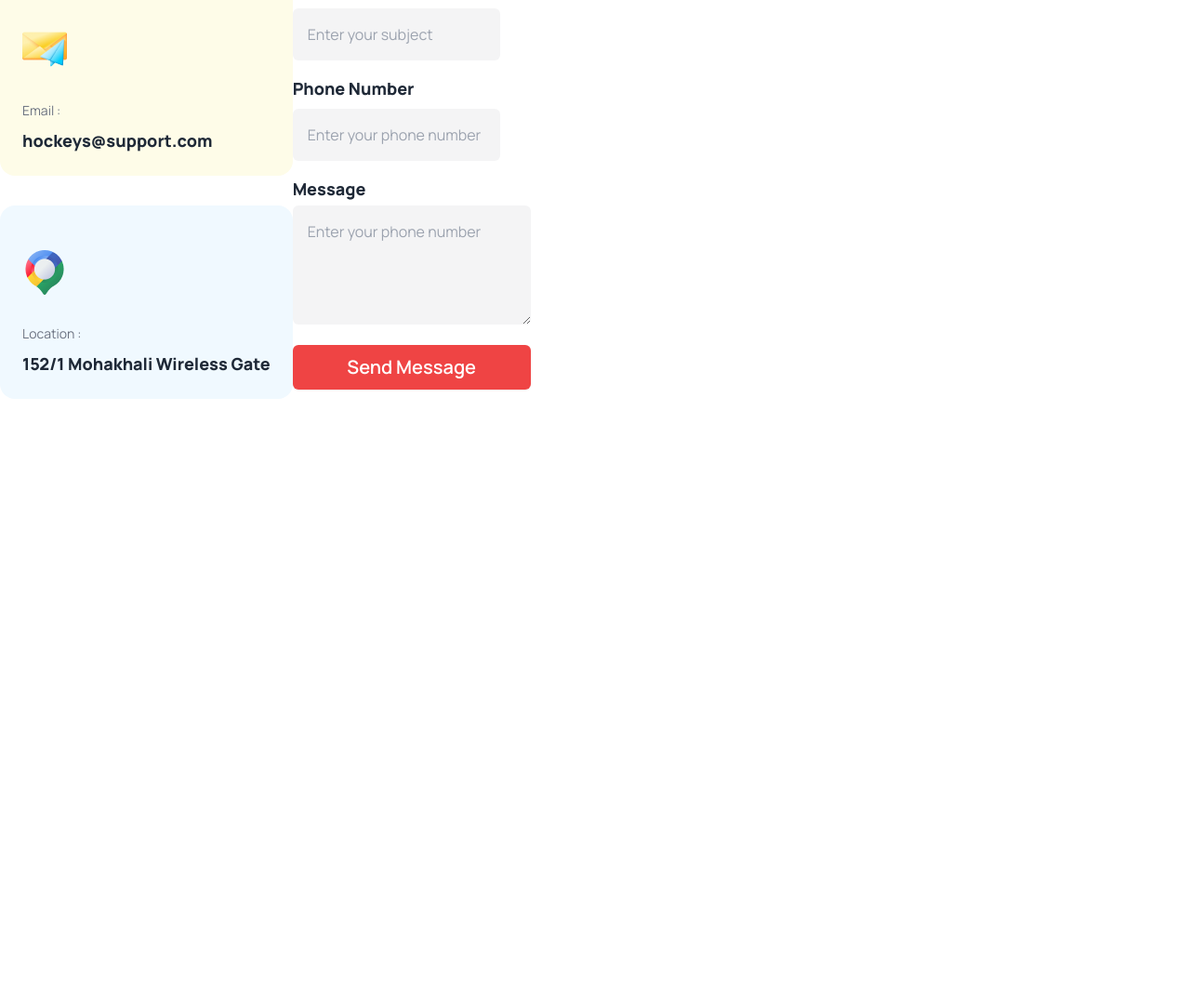
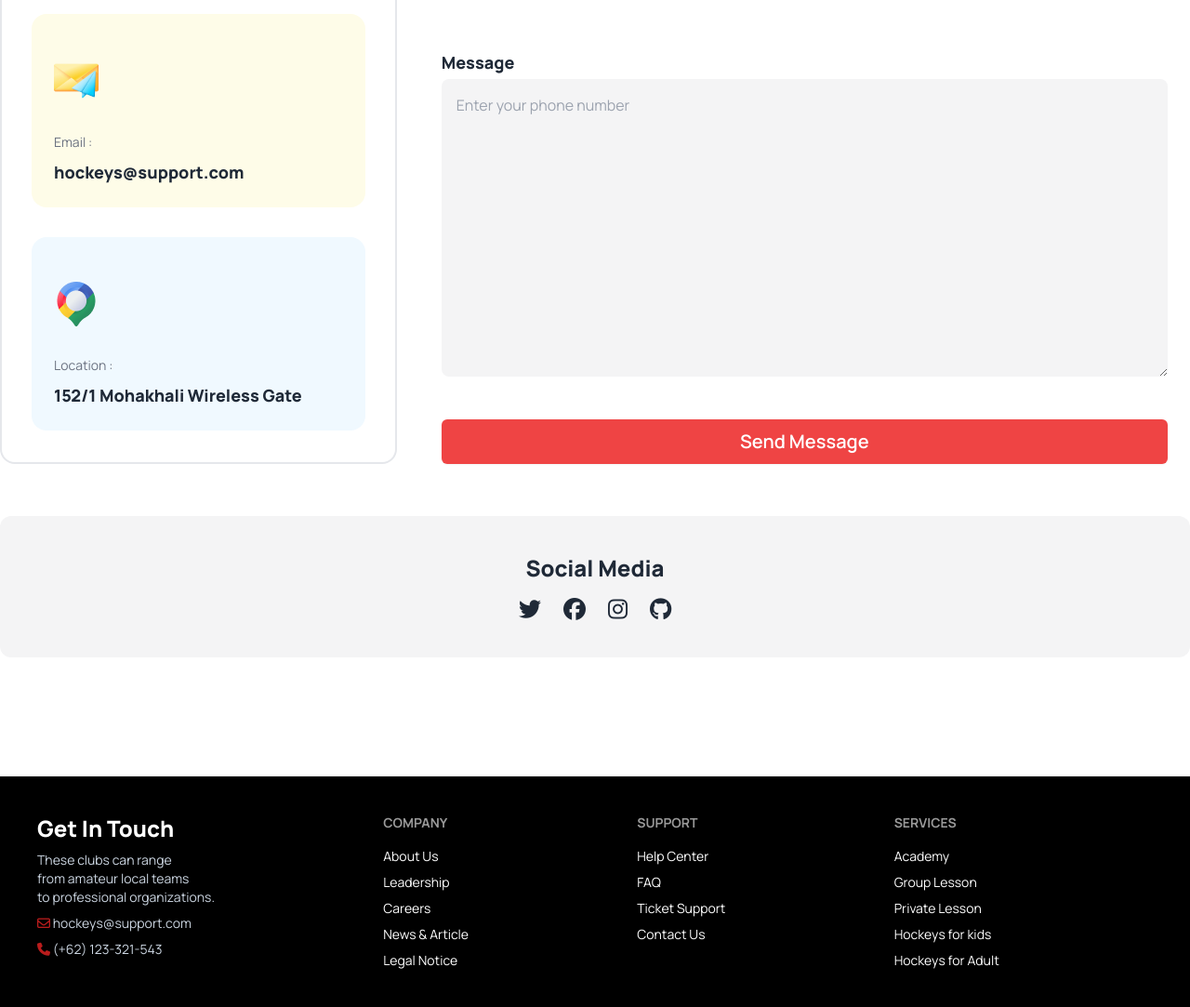
Before and after one commit to Tanjida-Akhter/Hockey-s, a plain HTML site: page index.html in a window 1280 px wide. Shown: the part 4851-5934 px from the top of the page at 93% size. Before the commit the page ends 5352 px from the top, so only its background shows below. Drawn offline with nearby package versions, Linux system fonts and the light colour scheme.

Commit message:
added footer

```diff
--- a/index.html
+++ b/index.html
@@ -576,9 +576,11 @@
           organizations.
         </div>
       </div>
-      <div class="flex">
+      <div class="flex gap-6">
         <!-- left side of get in touch -->
-      <div class="flex flex-col gap-8">
+        <div
+          class="w-2/6 flex flex-col gap-8 border-2 border-gray-200 p-8 rounded-2xl"
+        >
           <div class="card p-6 bg-lime-50">
             <div class="text-left">
               <img class="py-6" src="Images/Group 1171275317.png" alt="phone" />
@@ -597,12 +599,14 @@
             <div class="text-left">
               <img class="py-6" src="Images/Group 1171275321.png" alt="phone" />
               <h2 class="text-sm text-gray-500 py-2">Location :</h2>
-            <p class="font-extrabold text-lg">152/1 Mohakhali Wireless Gate</p>
+              <p class="font-extrabold text-lg">
+                152/1 Mohakhali Wireless Gate
+              </p>
             </div>
           </div>
         </div>
         <!-- right side of get in touch -->
-      <div>
+        <div class="grow grid grid-cols-2 gap-6 px-6">
           <div class="my-4">
             <label for="username" class="block font-extrabold text-lg"
               >Your Name</label
@@ -612,7 +616,7 @@
               placeholder="Enter your full name "
               id="username"
               name="username"
-            class="mt-2 p-4 bg-zinc-100 rounded-md focus:outline-none focus:ring-indigo-500 focus:border-indigo-500"
+              class="mt-2 p-4 bg-zinc-100 rounded-lg w-full focus:outline-none focus:ring-indigo-500 focus:border-indigo-500"
             />
           </div>
           <div class="my-4">
@@ -624,7 +628,7 @@
               placeholder="Enter your email "
               id="username"
               name="username"
-            class="mt-2 p-4 bg-zinc-100 rounded-md focus:outline-none focus:ring-indigo-500 focus:border-indigo-500"
+              class="mt-2 p-4 bg-zinc-100 rounded-lg w-full focus:outline-none focus:ring-indigo-500 focus:border-indigo-500"
             />
           </div>
           <div class="my-4">
@@ -636,7 +640,7 @@
               placeholder="Enter your subject"
               id="username"
               name="username"
-            class="mt-2 p-4 bg-zinc-100 rounded-md focus:outline-none focus:ring-indigo-500 focus:border-indigo-500"
+              class="mt-2 p-4 bg-zinc-100 rounded-lg w-full focus:outline-none focus:ring-indigo-500 focus:border-indigo-500"
             />
           </div>
           <div class="my-4">
@@ -648,10 +652,10 @@
               placeholder="Enter your phone number"
               id="username"
               name="username"
-            class="mt-2 p-4 bg-zinc-100 rounded-md focus:outline-none focus:ring-indigo-500 focus:border-indigo-500"
+              class="mt-2 p-4 bg-zinc-100 w-full rounded-lg focus:outline-none focus:ring-indigo-500 focus:border-indigo-500"
             />
           </div>
-        <div class="my-4">
+          <div class="my-4 col-span-2">
             <label for="message" class="block font-extrabold text-lg"
               >Message</label
             >
@@ -659,17 +663,72 @@
               id="message"
               name="message"
               placeholder="Enter your phone number"
-            rows="4"
-            class="mt-1 p-2 bg-zinc-100 rounded-md w-full focus:outline-none focus:ring-indigo-500 focus:border-indigo-500 p-4"
+              rows="12"
+              class="mt-1 p-2 bg-zinc-100 rounded-lg w-full focus:outline-none focus:ring-indigo-500 focus:border-indigo-500 p-4"
             ></textarea>
           </div>
-        <div>
-          <button class="btn btn-wide text-xl bg-red-500 text-white rounded-md border-none px-6">Send Message</button>
+          <div class="col-span-2">
+            <button
+              class="btn btn-wide w-full text-xl bg-red-500 text-white rounded-md border-none px-6"
+            >
+              Send Message
+            </button>
           </div>
         </div>
       </div>
-
+      <div
+        class="my-14 py-10 flex flex-col text-center gap-y-4 bg-zinc-100 rounded-xl"
+      >
+        <div class="px-5 font-extrabold text-2xl">Social Media</div>
+        <div class="flex flex-row justify-center gap-6 text-2xl">
+          <i class="fa-brands fa-twitter"></i>
+          <i class="fa-brands fa-facebook"></i>
+          <i class="fa-brands fa-instagram"></i>
+          <i class="fa-brands fa-github"></i>
+        </div>
+      </div>
     </main>
-    <footer></footer>
+    <footer>
+      <footer class="footer p-10 bg-black text-white text-base-content">
+        <aside>
+          <div class="font-extrabold text-2xl">Get In Touch</div>
+          <div class="text-sm text-slate-300">
+            These clubs can range <br />
+            from amateur local teams <br />
+            to professional organizations.
+          </div>
+          <div class="text-sm text-slate-300">
+            <i class="text-red-700 fa-regular fa-envelope"></i>
+            hockeys@support.com
+          </div>
+          <div class="text-sm text-slate-300">
+            <i class="text-red-700 fa-solid fa-phone"></i> (+62) 123-321-543
+          </div>
+        </aside>
+        <nav>
+          <h6 class="footer-title">Company</h6>
+          <a class="link link-hover">About Us</a>
+          <a class="link link-hover">Leadership</a>
+          <a class="link link-hover">Careers</a>
+          <a class="link link-hover">News & Article</a>
+          <a class="link link-hover">Legal Notice</a>
+        </nav>
+        <nav>
+          <h6 class="footer-title">Support</h6>
+          <a class="link link-hover">Help Center</a>
+          <a class="link link-hover">FAQ</a>
+          <a class="link link-hover">Ticket Support</a>
+          <a class="link link-hover">Contact Us</a>
+        </nav>
+        <nav>
+          <h6 class="footer-title">Services</h6>
+          <a class="link link-hover">Academy</a>
+          <a class="link link-hover">Group Lesson</a>
+          <a class="link link-hover">Private Lesson</a>
+          <a class="link link-hover">Hockeys for kids</a>
+          <a class="link link-hover">Hockeys for Adult</a>
+        </nav>
+      </footer>
+    </footer>
   </body>
 </html>
```
Lines whose indentation alone changed are shown as unchanged.
